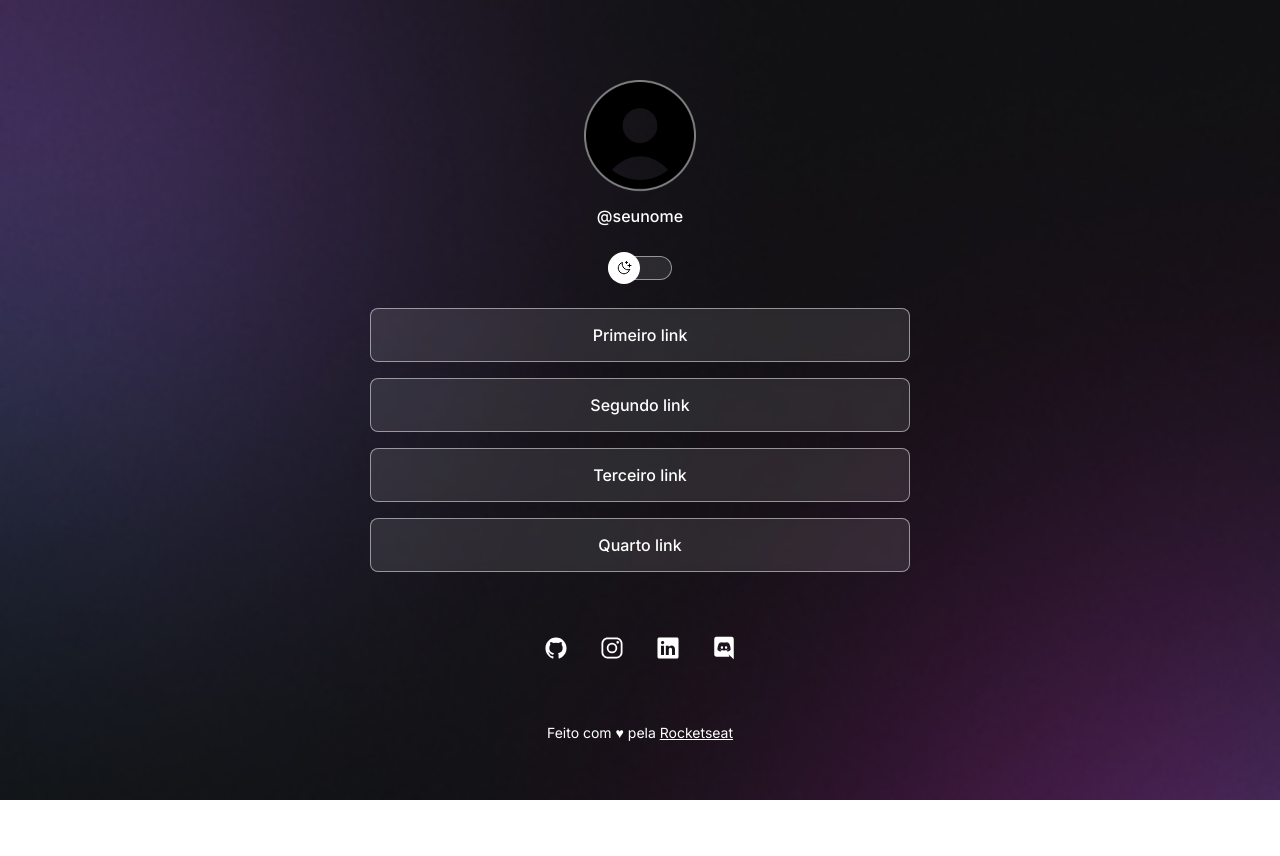
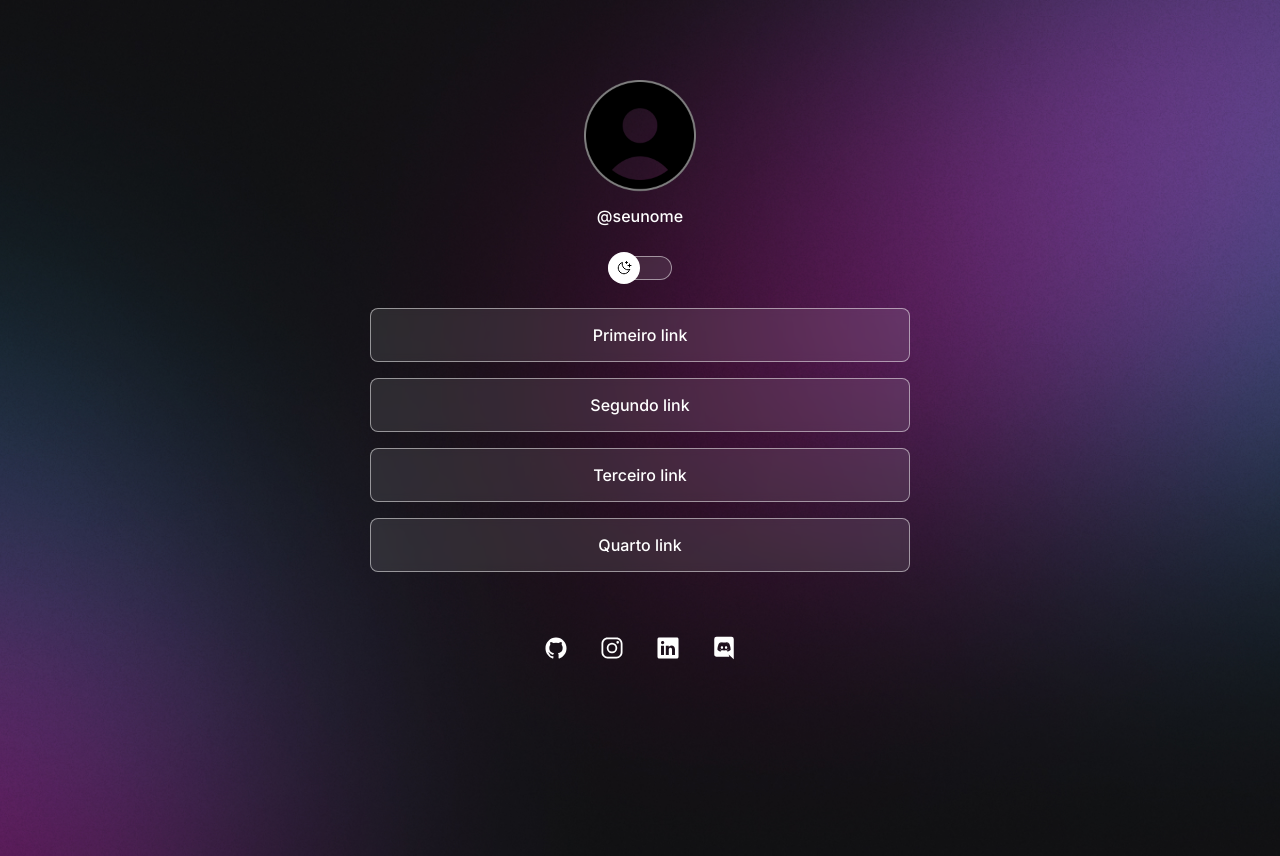
Before and after one commit to cauaneb/My-links, a plain HTML site: page index.html in a window 1280 px wide. Before the commit the page ends 800 px from the top, so only its background shows below. Drawn offline with nearby package versions, Linux system fonts and the light colour scheme.

Commit message:
change background based on media queries

```diff
--- a/index.html
+++ b/index.html
@@ -56,9 +56,6 @@
           <ion-icon name="logo-discord"></ion-icon>
         </a>
       </div>
-      <footer>
-        Feito com ♥ pela <a href="https://rocketseat.com.br/">Rocketseat</a>
-      </footer>
     </div>
     <script
       type="module"
--- a/style.css
+++ b/style.css
@@ -27,6 +27,7 @@
 body {
   /*background: color image repeat position/size */
   background: var(--bg-url) no-repeat top center/cover;
+  height: 100vh;
 }
 
 body * {
@@ -150,3 +151,14 @@ footer {
   text-align: center;
   font-size: 14px;
 }
+
+/* media  queries */
+@media (min-width: 700px) {
+  :root {
+    --bg-url: url(./assets/bg-desktop.jpg)
+  }
+
+  .light {
+    --bg-url: url(./assets/bg-desktop-light.jpg)
+  }
+}
```
